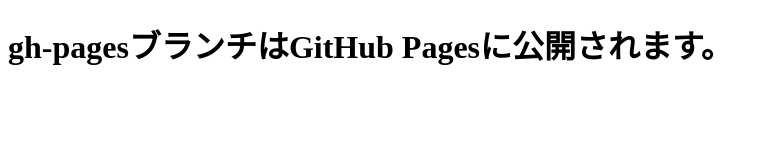
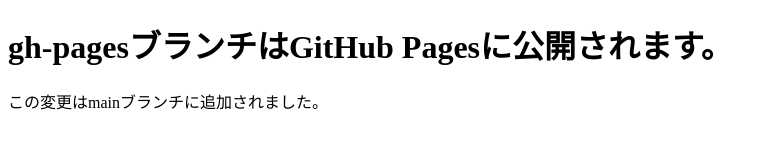
Before and after one commit to tatsuD/git-study, a plain HTML site: page index.html in a window 1280 px wide. Shown: the whole page, without its empty margins (0-768 px from the left). Drawn offline with Linux system fonts and the light colour scheme.

Commit message:
段落を追加

```diff
--- a/index.html
+++ b/index.html
@@ -7,5 +7,6 @@
 </head>
 <body>
     <h1>gh-pagesブランチはGitHub Pagesに公開されます。</h1>
+    <p>この変更はmainブランチに追加されました。</p>
 </body>
 </html>
```
